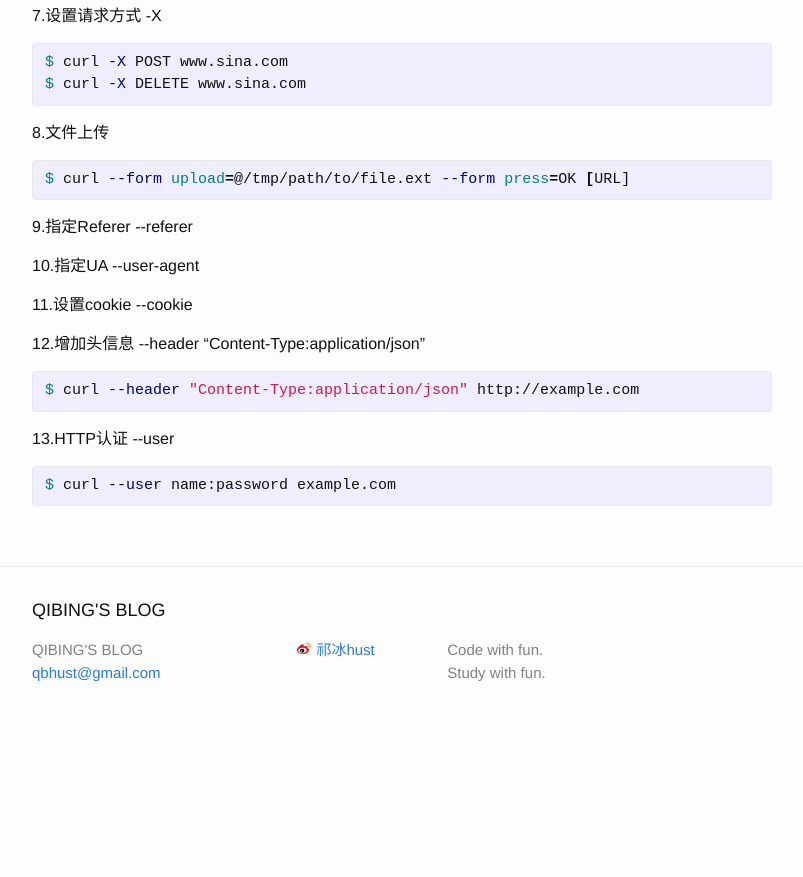
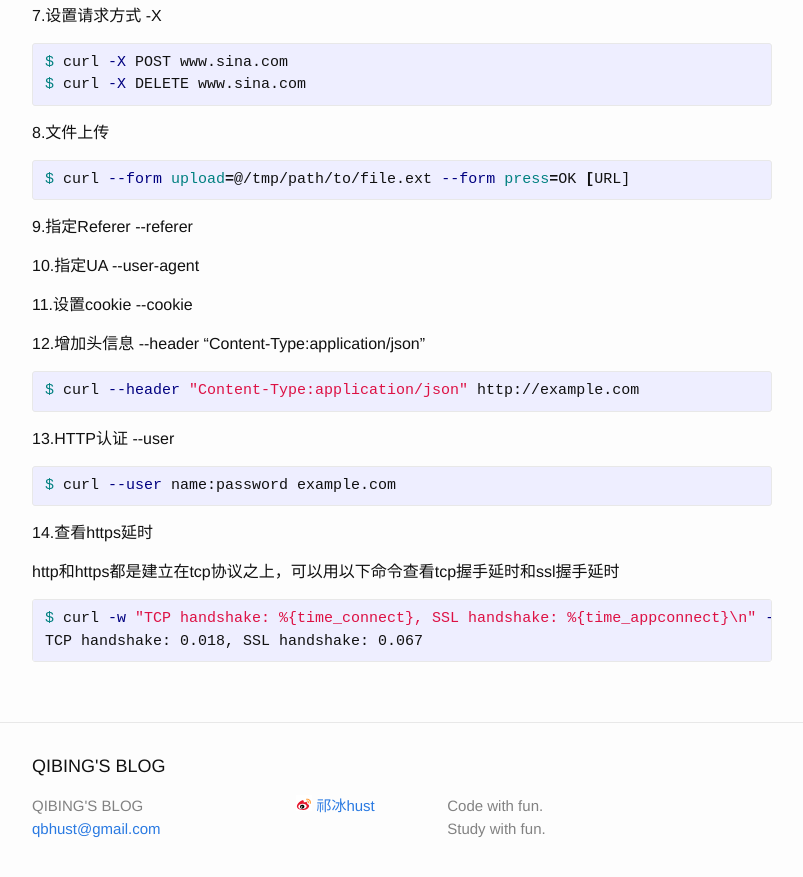
Before and after one commit to bingful/bingful.github.io, a Jekyll site: the page built from _posts/2015-05-13-curl-howto.markdown, in a window 1280 px wide and 900 px high, scrolled down 831 px. Shown: the top 877 px of the window, without its empty margins (238-1041 px from the left). Built offline with Jekyll 4.4.1, drawn with Linux system fonts in a browser that asks for light colours; before the commit the page ends 1575 px from its top, so only the background shows below that.

Commit message:
jekyll rebuild and sync to github

```diff
--- a/_posts/2015-05-13-curl-howto.markdown
+++ b/_posts/2015-05-13-curl-howto.markdown
@@ -74,3 +74,12 @@ $ curl --header "Content-Type:application/json" http://example.com
 {% highlight bash %}
 $ curl --user name:password example.com
 {% endhighlight %}
+
+14.查看https延时
+
+http和https都是建立在tcp协议之上，可以用以下命令查看tcp握手延时和ssl握手延时
+
+{% highlight bash %}
+$ curl -w "TCP handshake: %{time_connect}, SSL handshake: %{time_appconnect}\n" -so /dev/null https://www.baidu.com
+TCP handshake: 0.018, SSL handshake: 0.067
+{% endhighlight %}
```
